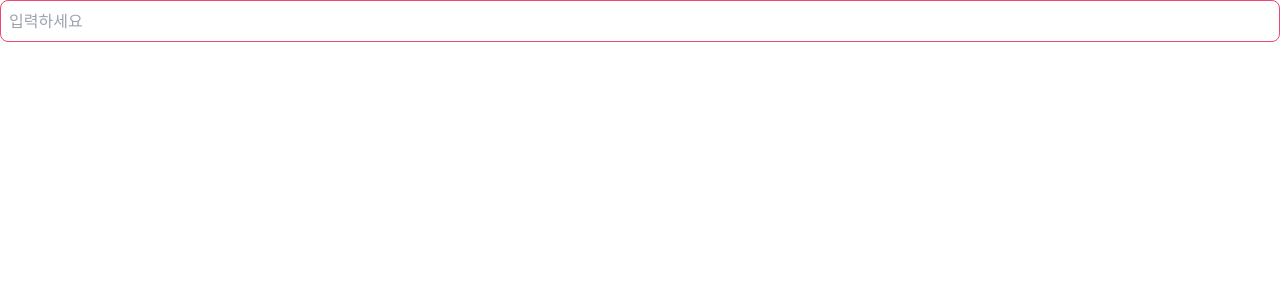
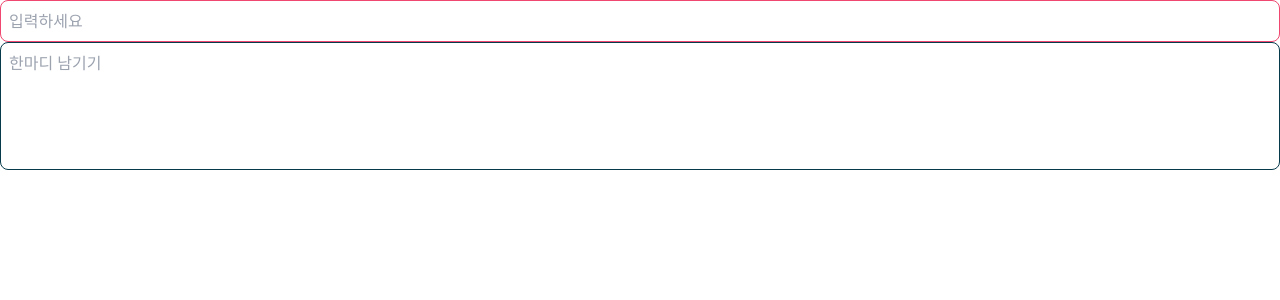
Before and after one commit to idea-mosaic/balance-master, a Next.js app in the folder frontend/: page /create in a window 1280 px wide. Shown: the top 300 px of the page. Built offline with nearby package versions, Linux system fonts and the light colour scheme.

Commit message:
[Feat] textareaInput 컴포넌트 제작

```diff
--- /dev/null
+++ b/frontend/components/TextareaInput.tsx
@@ -0,0 +1,24 @@
+interface Props {
+  placeholder?: string;
+  color?: "red" | "blue";
+  maxLength?: number;
+  height: string;
+}
+
+function TextareaInput({ placeholder, color, maxLength, height }: Props) {
+  const colors = {
+    red: "border-mainColor1",
+    blue: "border-mainColor2",
+  };
+  const borderColor = color ? colors[color] : "border-mainColor3";
+
+  return (
+    <textarea
+      className={`border rounded-lg p-2 w-full resize-none ${borderColor} ${height}`}
+      placeholder={placeholder}
+      maxLength={maxLength}
+    />
+  );
+}
+
+export default TextareaInput;
--- a/frontend/pages/create.tsx
+++ b/frontend/pages/create.tsx
@@ -1,9 +1,15 @@
 import TextInput from "@/components/TextInput";
+import TextareaInput from "@/components/TextareaInput";
 
 function create() {
   return (
     <div>
       <TextInput placeholder="입력하세요" color="red" />
+      <TextareaInput
+        placeholder="한마디 남기기"
+        maxLength={512}
+        height="h-32"
+      />
     </div>
   );
 }
```
